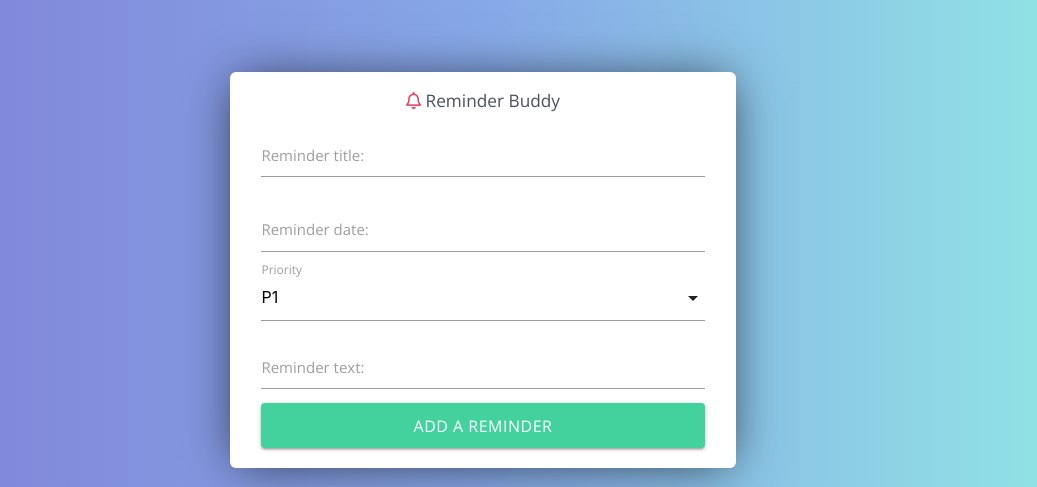
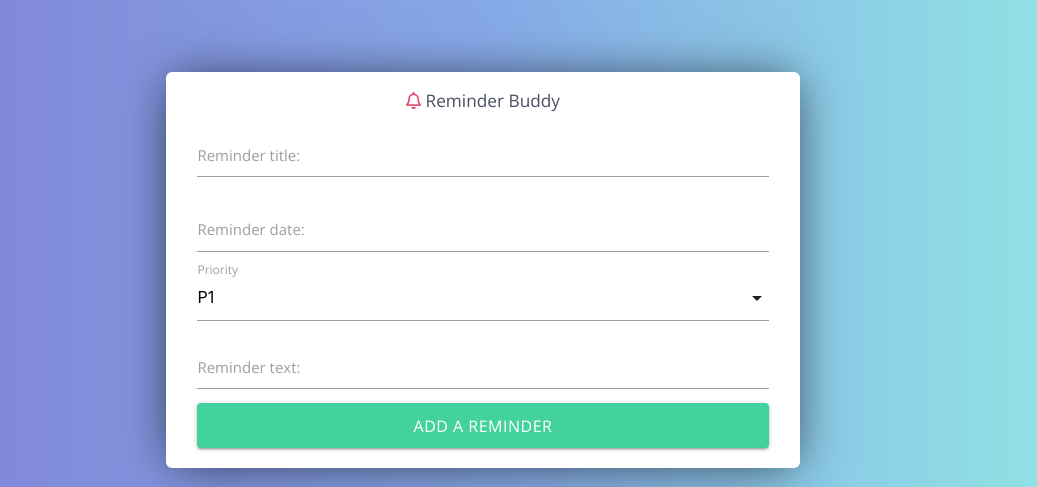
Before and after one commit to pawelklasa/reminder-project, a plain HTML site: page index.html in a window 1280 px wide. Shown: the top 487 px of the page, without its empty margins (157-1194 px from the left). Drawn offline with nearby package versions, Linux system fonts and the light colour scheme.

Commit message:
fixed margin and width on .container

```diff
--- a/app.js
+++ b/app.js
@@ -44,7 +44,7 @@ document.getElementById('btn').addEventListener('click', function(e) {
 
   // Close
   close.addEventListener('click', function(event) {
-    debugger;
+    // debugger;
     event.target.parentElement.remove();
     console.log('clicked');
   });
@@ -73,9 +73,6 @@ document.getElementById('btn').addEventListener('click', function(e) {
     priority.style = 'color: #fccc98'
   }
 
-  // Remove modal
-  modal.style.display = "none";
-
   e.preventDefault();
 
 });
--- a/style.css
+++ b/style.css
@@ -18,6 +18,9 @@ body {
 }
 
 .container {
+  margin: 0 auto;
+  max-width: 1280px;
+  width: 100%;
   display: grid;
   grid-auto-columns: 0.5fr, 1fr, 0.5fr;
   grid-auto-rows: 1fr, 100px;
```
